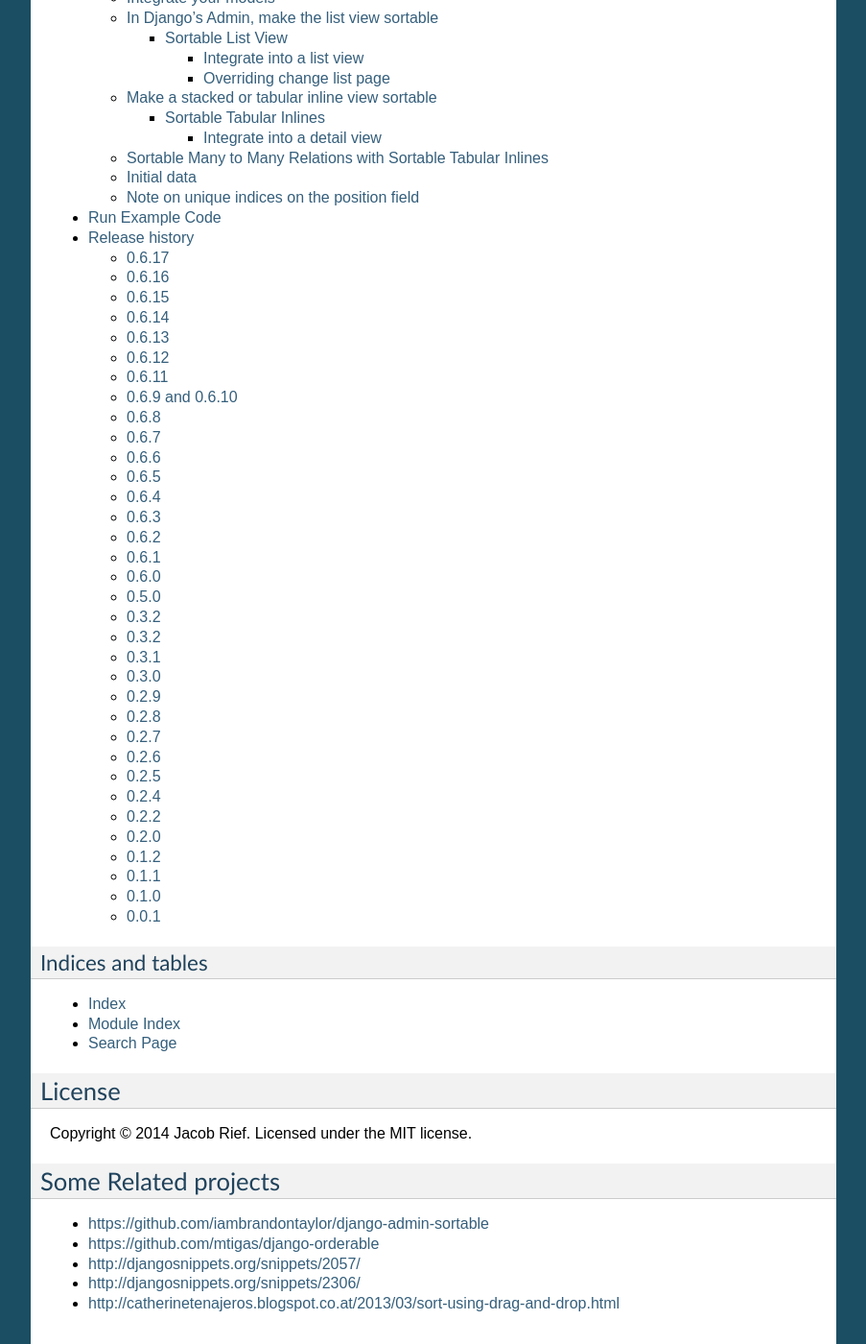
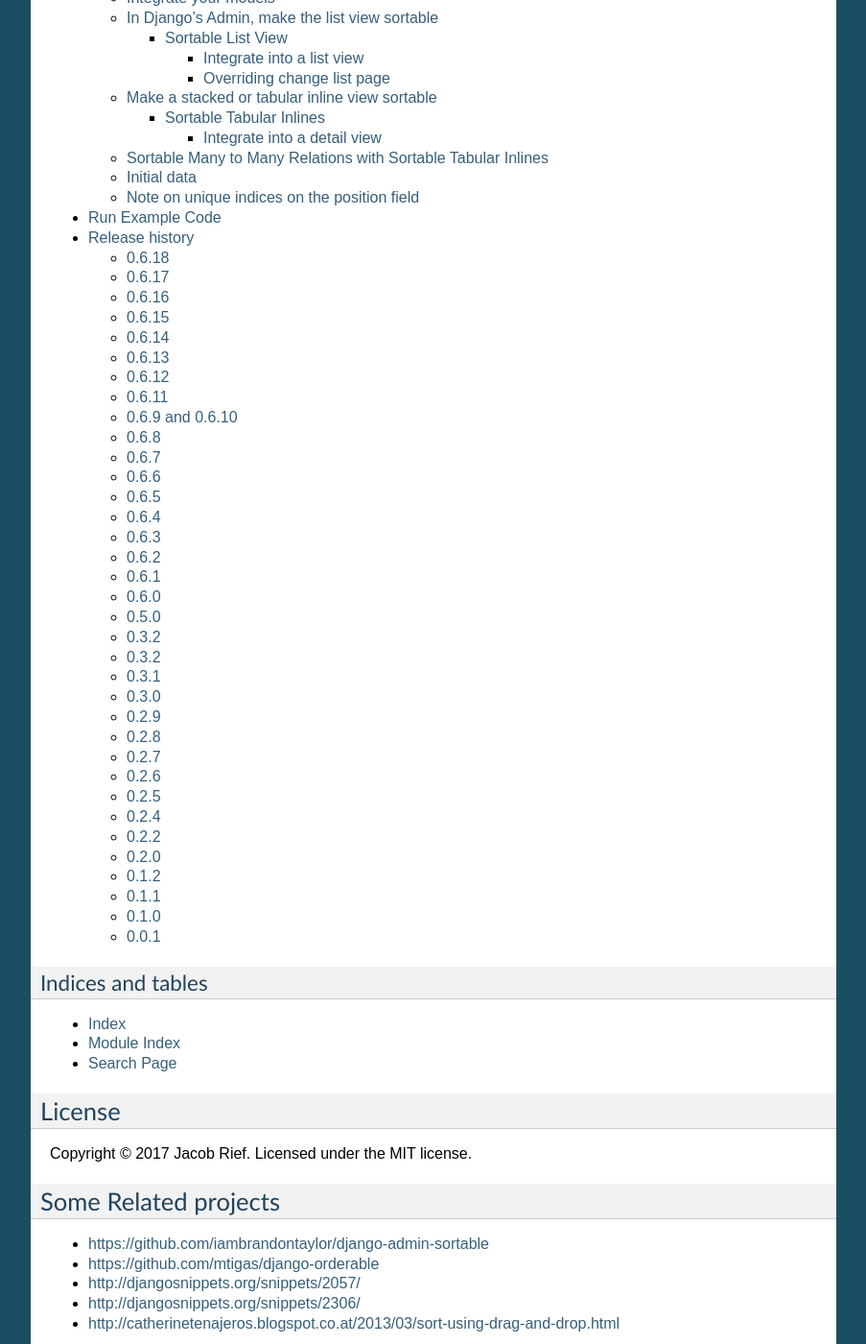
Before and after one commit to jrief/django-admin-sortable2, a Sphinx documentation site: the page built from docs/source/index.rst, in a window 1280 px wide and 1400 px high, scrolled down 968 px. Shown: the whole window at 96% size, without its empty margins (198-1101 px from the left). Built offline with Sphinx 7.4.7, drawn with Linux system fonts in a browser that asks for light colours.

Commit message:
Bump to version 0.6.18

```diff
--- a/adminsortable2/__init__.py
+++ b/adminsortable2/__init__.py
@@ -1 +1 @@
-__version__ = '0.6.17'
+__version__ = '0.6.18'
--- a/docs/source/changelog.rst
+++ b/docs/source/changelog.rst
@@ -3,6 +3,11 @@
 ===============
 Release history
 ===============
+
+0.6.18
+------
+* Fixes meth:`adminsortable2.admin.SortableInlineAdminMixin.get_fields`: Always return
+  a list instead of sometimes a tuple.
 
 0.6.17
 ------
--- a/docs/source/index.rst
+++ b/docs/source/index.rst
@@ -64,7 +64,7 @@
 
 License
 =======
-Copyright © 2014 Jacob Rief.
+Copyright © 2017 Jacob Rief.
 Licensed under the MIT license.
 
 Some Related projects
```
